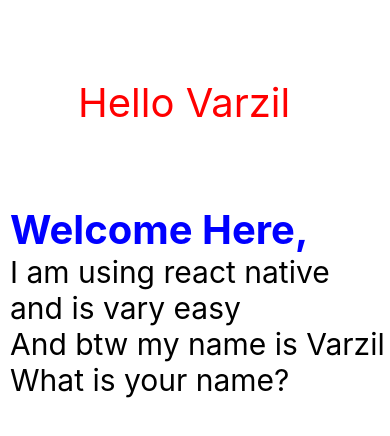
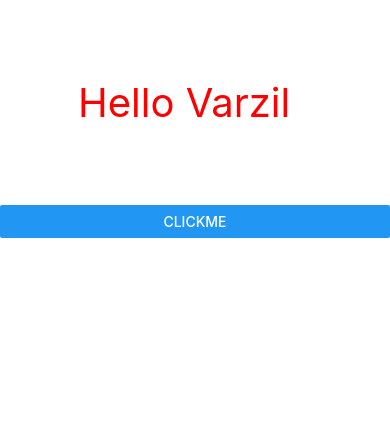
Before and after one commit to Varzil/supreme-carnival, a React Native app: screen / in a window 390 px wide. Shown: the top 436 px of the page. Built offline with nearby package versions, Linux system fonts and the light colour scheme.

Commit message:
Adding btn

```diff
--- a/App.js
+++ b/App.js
@@ -3,13 +3,16 @@ import {Text, View, StyleSheet} from 'react-native';
 import CustomComponent from './Source/screen/CustomComponent';
 import Challenge1 from './Source/screen/Challenge1';
 import FlatListDemo from './Source/screen/FlatListDemo';
+import RButton from './Source/screen/OurButton';
+
 function App() {
   return (
     <View>
       <Text style={style.textStyle}>Hello Varzil</Text>
       {/*<CustomComponent />*/}
-      <Challenge1 />
-      <FlatListDemo />
+      {/*<Challenge1 />*/}
+      {/*<FlatListDemo />*/}
+      <RButton />
     </View>
   );
 }
--- a/Source/screen/OurButton.js
+++ b/Source/screen/OurButton.js
@@ -0,0 +1,19 @@
+import React from 'react';
+import {Button, StyleSheet, View} from 'react-native';
+
+const Mysimplebtn = () => {
+  return (
+    <View>
+      <Button
+        style={style.btn}
+        title={'ClickMe'}
+        onPress={console.log('Clicked')}
+      />
+    </View>
+  );
+};
+const style = StyleSheet.create({
+  btn: {height: 50, width: 50, backgroundColor: 'blue'},
+});
+
+export default Mysimplebtn;
```
